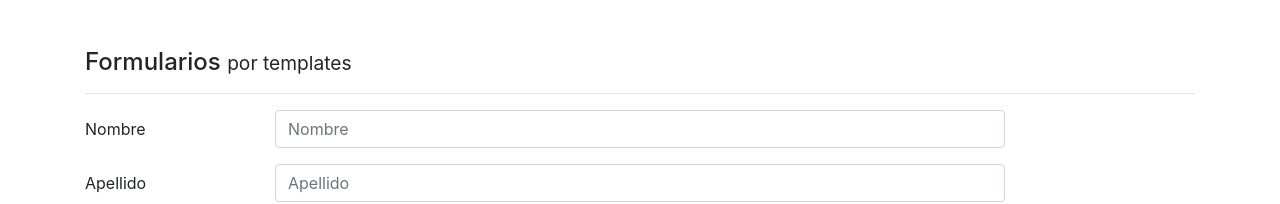
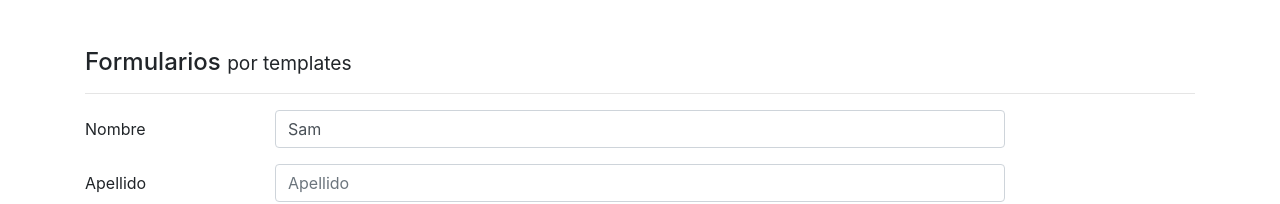
Before and after one commit to tamueka/08-formularios, an Angular app: page /template in a window 1280 px wide. Shown: the top 204 px of the page. Built offline with nearby package versions, Linux system fonts and the light colour scheme.

Commit message:
Fomulario por template: obtenemos informacion del formulario

```diff
--- a/src/app/pages/templates/templates.component.html
+++ b/src/app/pages/templates/templates.component.html
@@ -1,6 +1,6 @@
 <h4>Formularios <small> por templates </small></h4>
 <hr>
-<form autocomplete="off">
+<form autocomplete="off" (ngSubmit)="guardar( formulario )" #formulario="ngForm">
 
   <div>
 
@@ -8,7 +8,13 @@
       <label class="col-2 col-form-label">Nombre</label>
       <div class="col-8">
 
-        <input class="form-control" type="text" placeholder="Nombre">
+        <input  class="form-control"
+                type="text"
+                name="nombre"
+                [ngModel]="usuario.nombre"
+                placeholder="Nombre"
+                required
+                minlength="5">
       </div>
     </div>
 
--- a/src/app/pages/templates/templates.component.ts
+++ b/src/app/pages/templates/templates.component.ts
@@ -1,15 +1,23 @@
 import { Component, OnInit } from '@angular/core';
+import { NgForm } from '@angular/forms';
 
 @Component({
   selector: 'app-templates',
   templateUrl: './templates.component.html',
-  styleUrls: ['./templates.component.css']
+  styleUrls: ['./templates.component.css'],
 })
 export class TemplatesComponent implements OnInit {
 
-  constructor() { }
+  usuario = ({
+    nombre: 'Sam'
+  })
 
-  ngOnInit(): void {
+  constructor() {}
+
+  ngOnInit(): void {}
+
+  guardar(formulario: NgForm){
+    console.log(formulario)
+    console.log(formulario.value)
   }
-
 }
```
